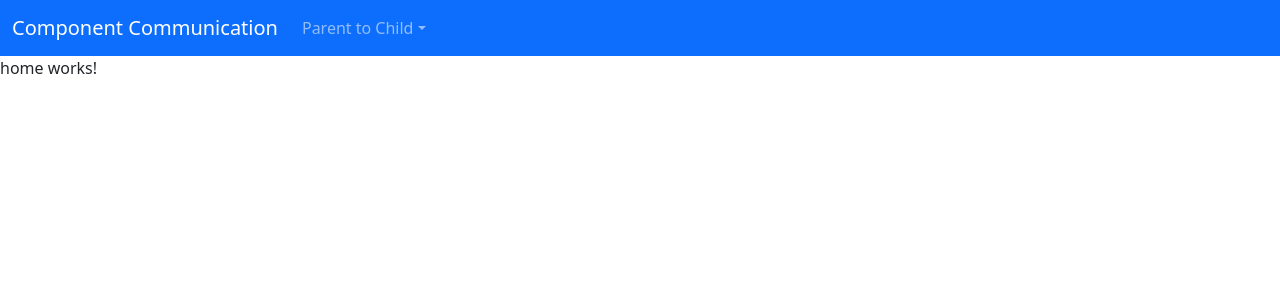
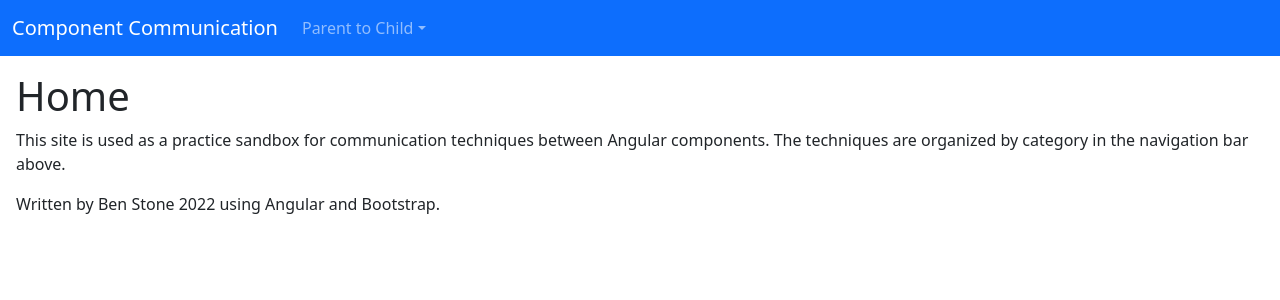
Before and after one commit to sten-bone/angular-component-communication, an Angular app: page / in a window 1280 px wide. Shown: the top 300 px of the page. Built offline with nearby package versions, Linux system fonts and the light colour scheme.

Commit message:
Add home page information

```diff
--- a/src/app/components/home/home.component.ts
+++ b/src/app/components/home/home.component.ts
@@ -3,18 +3,20 @@ import { Component, OnInit } from '@angular/core';
 @Component({
   selector: 'app-home',
   template: `
-    <p>
-      home works!
-    </p>
+    <div class="m-3">
+      <h1>Home</h1>
+      <p>
+        This site is used as a practice sandbox for communication techniques
+        between Angular components. The techniques are organized by category in
+        the navigation bar above.
+      </p>
+      <p>Written by Ben Stone 2022 using Angular and Bootstrap.</p>
+    </div>
   `,
-  styles: [
-  ]
+  styles: [],
 })
 export class HomeComponent implements OnInit {
+  constructor() {}
 
-  constructor() { }
-
-  ngOnInit(): void {
-  }
-
+  ngOnInit(): void {}
 }
```
